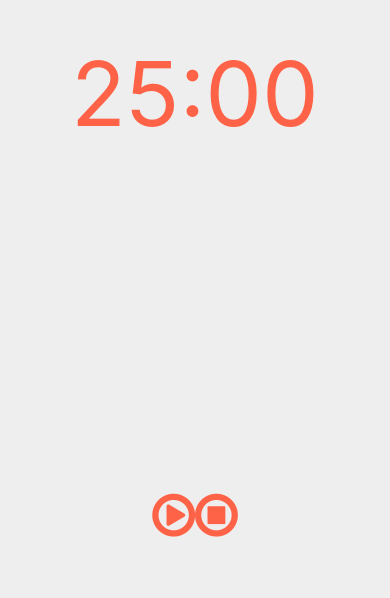
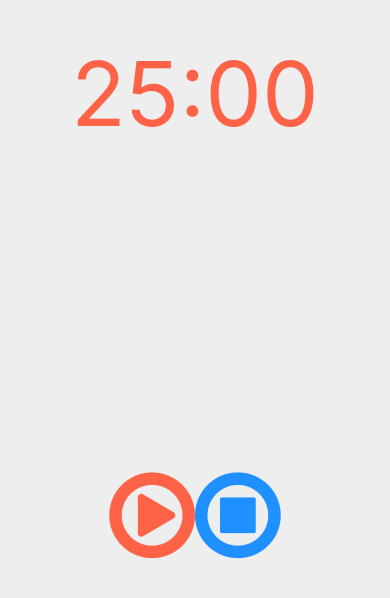
Before and after one commit to jjanmo/befocused, a React Native app: screen / in a window 390 px wide. Shown: the part 188-786 px from the top of the page. Built offline with nearby package versions, Linux system fonts and the light colour scheme.

Commit message:
Fix error about not recognizing fontawesome in IOS and some bugs

```diff
--- a/components/Button/index.js
+++ b/components/Button/index.js
@@ -1,18 +1,19 @@
 import React from 'react';
 import PropTypes from 'prop-types';
-import {Veiw, TouchableOpacity, StyleSheet} from 'react-native';
+import {TouchableOpacity, StyleSheet} from 'react-native';
 import Icon from 'react-native-vector-icons/FontAwesome';
 
 const Button = ({name, onPress, color}) => {
+  console.log(name, onPress, color);
   return (
     <TouchableOpacity onPress={onPress}>
-      <Icon size={50} name={name} color={color} />
+      <Icon size={100} name={name} color={color} />
     </TouchableOpacity>
   );
 };
 
 Button.propTypes = {
-  iconName: PropTypes.string.isRequired,
+  name: PropTypes.string.isRequired,
   onPress: PropTypes.func.isRequired,
   color: PropTypes.string,
 };
--- a/components/Timer/index.js
+++ b/components/Timer/index.js
@@ -16,10 +16,9 @@ const Timer = () => {
         />
         <Button
           name="stop-circle-o"
-          color="tomato"
+          color="dodgerblue"
           onPress={() => alert('stop')}
         />
-        <Button />
       </View>
     </View>
   );
--- a/package.json
+++ b/package.json
@@ -15,7 +15,9 @@
     "react-native": "0.63.4",
     "react-native-circular-progress": "^1.3.6",
     "react-native-svg": "^12.1.0",
-    "react-native-vector-icons": "^7.1.0"
+    "react-native-vector-icons": "^7.1.0",
+    "react-redux": "^7.2.2",
+    "redux": "^4.0.5"
   },
   "devDependencies": {
     "@babel/core": "7.12.10",
```
Also changed, not shown: 4 other files (tests, documents, lock files or other folders).
